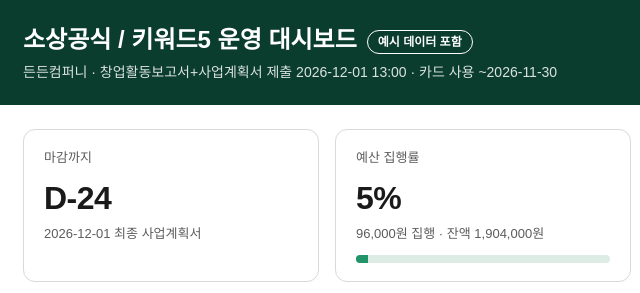
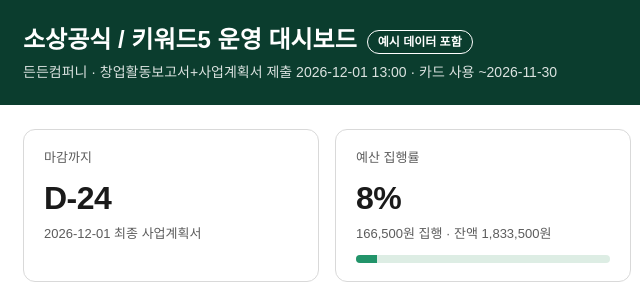
Before and after one commit to bominkimkr/sosanggongsik-dashboard, a plain HTML site: page index.html in a window 1280 px wide. Shown: the top 293 px of the page, 1-641 px from the left. Drawn offline with Linux system fonts and the light colour scheme.

Commit message:
업무비: 11/5 회의비 70,500원(쿠시마켓) 추가
Co-Authored-By: Claude Opus 5.5 <noreply@anthropic.com>
Claude-Session: https://claude.ai/code/session_01ChdPHfPAfVA4DKCNarz8ap

```diff
--- a/index.html
+++ b/index.html
@@ -150,6 +150,7 @@ const DATA = {
     // 돈을 쓸 때마다 한 줄씩 추가하세요. 같은 날 같은 항목을 두 번 넣으면 「분할 결제 의심」이 뜹니다.
     // { 일자: "2026-10-28", 항목: "회의비 (식사)", 내역: "팀 회의", 금액: 90000, 결제수단: "체크카드", 증빙확보: true, 담당: "t1" },
     { 일자: "2026-11-02", 항목: "회의비 (식사)", 내역: "개발자 회의 · 강남소호점 19:09 · 4명(김보민·김선실·진명산·양천석) · 키워드5 배포 방법, 팀 역할 논의, 키워드5 고도화 방법 · 정리 파일 D:\\소상공식\\업무비_사용내역.xlsx · 인정 근거 운영사 확인 중", 금액: 96000, 결제수단: "카드(선불·일시불)", 증빙확보: true, 담당: "t1" },
+    { 일자: "2026-11-05", 항목: "회의비 (식사)", 내역: "회의 · 쿠시마켓(논현동) 20:26 · [확인 필요] 참석자·논의 내용 · 영수증 D:\\소상공식\\영수증\\20261105_회의비_쿠시마켓_70500.jpg · 인정 근거 운영사 확인 중", 금액: 70500, 결제수단: "신한카드(일시불)", 증빙확보: true, 담당: "t1" },
   ],
 
   // 산출물 — 상태가 "완료" 인 비율이 상단 KPI
```
